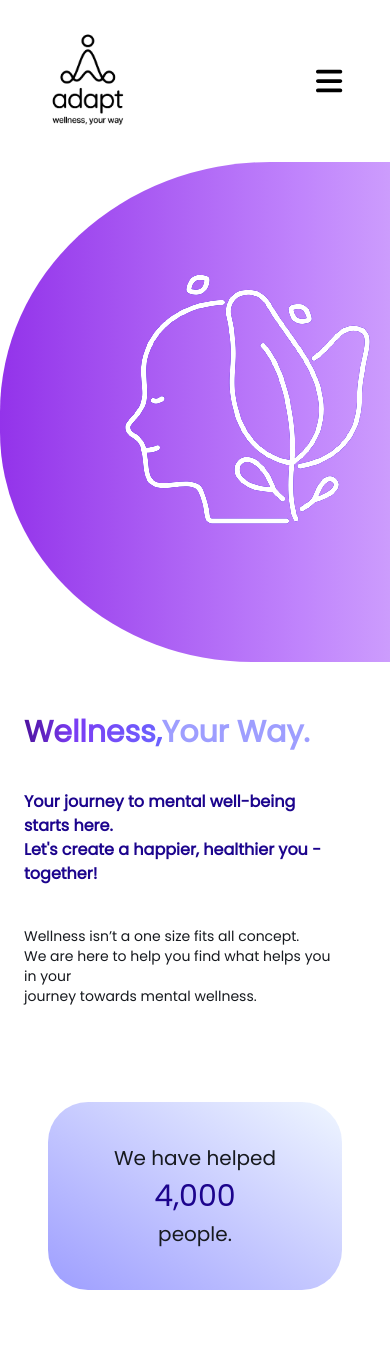
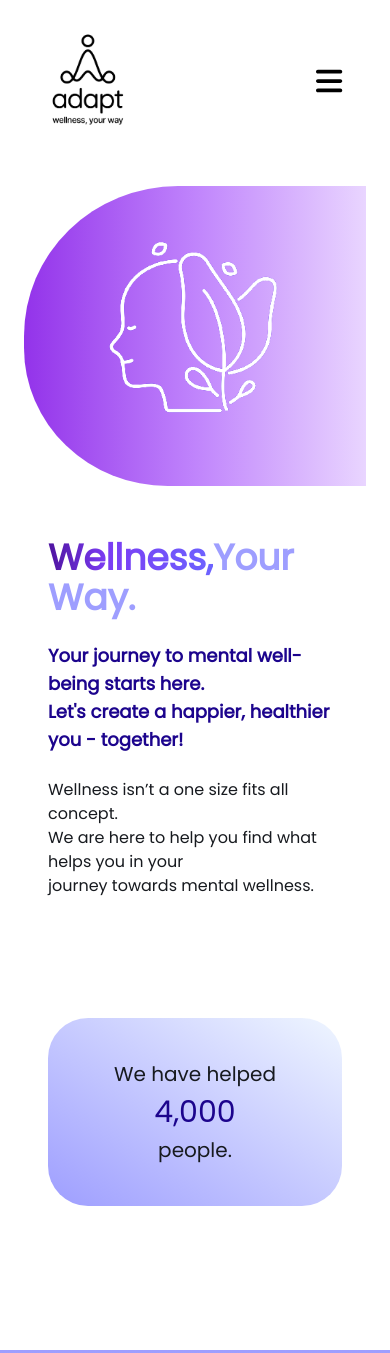
Before and after one commit to ShriramMehta/horizon-landing-page, a React (Create React App) app: page / in a window 390 px wide. Shown: the top 1353 px of the page. Built offline with nearby package versions, Linux system fonts and the light colour scheme.

Commit message:
nominal changes

```diff
--- a/src/components/Carousel.js
+++ b/src/components/Carousel.js
@@ -19,7 +19,7 @@ const Carousel = () => {
             },
             768:{
                 slidesPerView: 2,
-                spaceBetween:0,
+                spaceBetween:20,
             },
             1024:{
                 slidesPerView: 2.5,
--- a/src/components/Hero.css
+++ b/src/components/Hero.css
@@ -1,15 +1,3 @@
-.back-blob {
-    /* position: absolute; */
-    right: -1rem;
-    top: 0;
-  width: 600px;
-  height: 500px;
-  /* background: rgb(78, 19, 159); */
-  /* background-image: linear-gradient(
-    90deg,
-    rgba(78, 19, 159, 0.01) 0%,
-    rgba(123, 60, 243, 0.01) 35%,
-    rgba(108, 99, 255, 0.01) 100%
-  ); */
-  border-radius: 45% 10% 10% 42% / 50% 0% 0% 46% ;
+.blob {
+  border-radius: 45% 10% 10% 42% / 50% 0% 0% 46%;
 }
--- a/src/components/Hero.js
+++ b/src/components/Hero.js
@@ -13,13 +13,14 @@ const Hero = () => {
 
   return (
     <section
-      className="overflow-x-hidden flex md:mx-auto items-center justify-start lg:p-16 lg:mt-[-4rem] xl:mt-[-12rem]"
+      className="p-6 mx-auto overflow-x-hidden lg:mt-[-4rem]"
       // style={{ marginTop: "-12rem" }}
     >
-      <div class=" flex flex-wrap-reverse lg:flex-nowrap md:items-center  md:justify-center gap-6">
-        <div class="flex w-3/5 md:w-3/4 lg:mt-0 xl:mt-36 flex-col md:justify-center items-center text-left px-3 gap-4 md:mx-auto">
+      <div class="mx-auto w-full  flex flex-wrap-reverse lg:flex-nowrap md:items-center  md:justify-center gap-6">
+        <div class="flex lg:w-1/2 flex-col justify-center items-center text-left px-3 gap-4 mx-auto">
+          <div className="flex flex-col justify-start items-start">
           <h2
-            class="mt-4 text-3xl md:text-6xl text-black font-bold p-3 w-full font-heading"
+            class="mt-4 text-4xl md:text-6xl text-black font-bold p-3 font-heading"
           >
             <span
               style={{
@@ -34,17 +35,18 @@ const Hero = () => {
             </span>
             <span style={{ color: "#9E9EFF" }}>Your Way.</span>
           </h2>
-          <h4 class="text-base md:text-2xl text-[#1C048DFF] font-bold p-3 text-left w-full font-heading">
+          <h4 class="text-lg md:text-2xl text-[#1C048DFF] font-bold p-3 text-left w-full font-heading">
             Your journey to mental well-being starts here.
             <br /> Let's create a happier, healthier you - together!
           </h4>
-          <h4 class="text-sm md:text-xl text-[#171A1FFF] p-3 text-left w-full font-heading">
+          <h4 class="text-base md:text-xl text-[#171A1FFF] p-3 text-left w-full font-heading">
             Wellness isn’t a one size fits all concept.
-            <br></br>We are here to help you find what helps you in your<br/> journey
+            <br/>We are here to help you find what helps you in your<br/> journey
             towards mental wellness.
           </h4>
+          </div>
         </div>
-        <div class="mt-0 md:mt-24 lg:mt-0 back-blob bg-gradient-to-r from-purple-600 via-purple-400 to-purple-200">
+        <div class="blob w-[500px] h-[300px] md:h-[500px] overflow-hidden bg-gradient-to-r from-purple-600 via-purple-400 to-purple-200 flex justify-center items-center">
           <img
             src="./images/hero.png"
             className="animate-on-hover"
```
